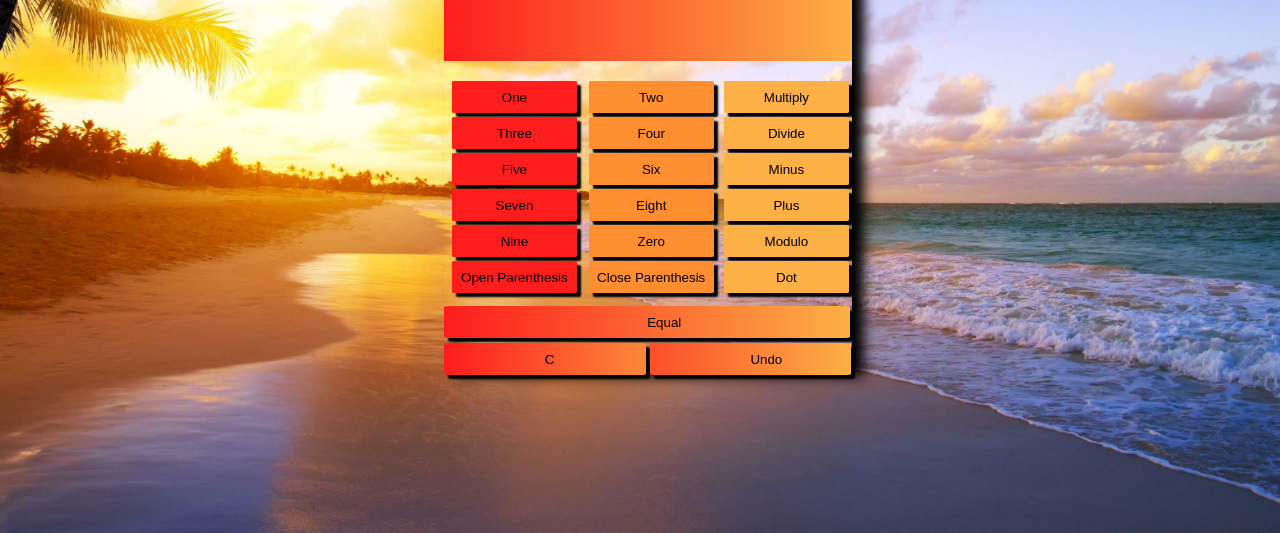
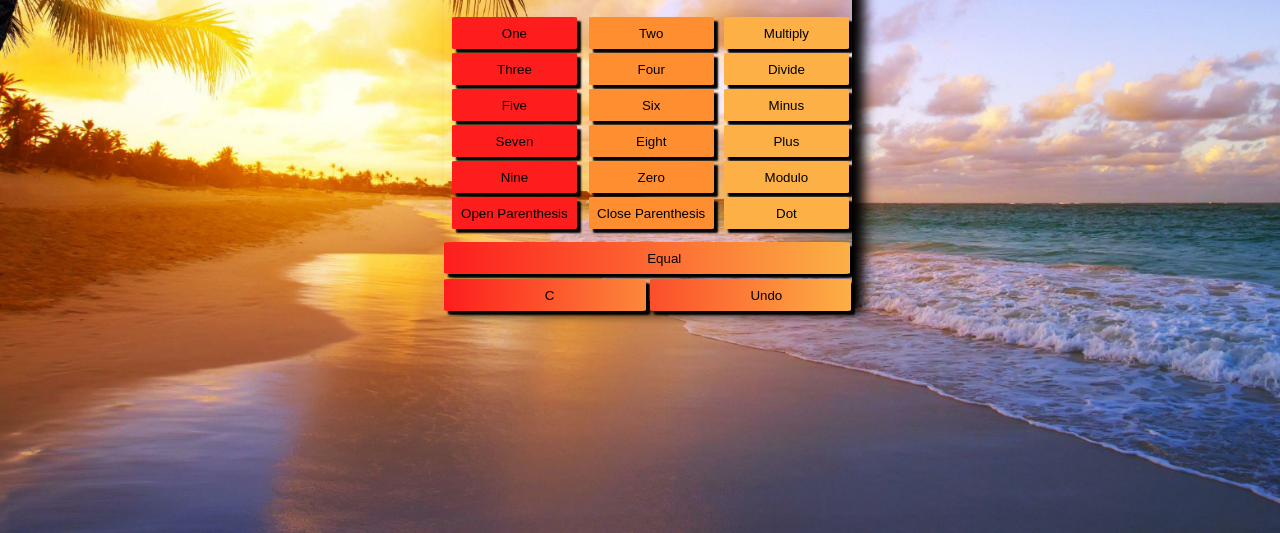
Before and after one commit to Ajmasta/Calculator-, a plain HTML site: page index.html in a window 1280 px wide. Shown: the part 355-888 px from the top of the page. Drawn offline with Linux system fonts and the light colour scheme.

Commit message:
Resized screen

```diff
--- a/calculator.css
+++ b/calculator.css
@@ -10,7 +10,7 @@ body{
 .calculator{
     margin:auto;
     width:25.5rem;
-    height:40rem;
+    height:36rem;
     display: grid;
 
     grid:"header  header" minmax(0,1fr)
```
